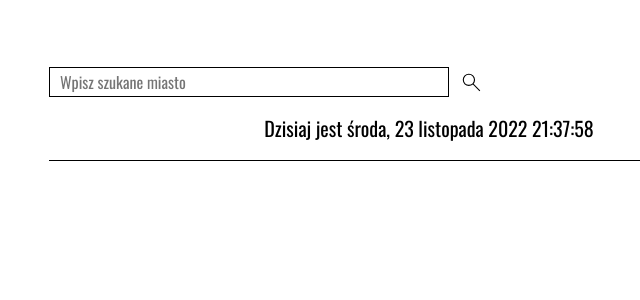
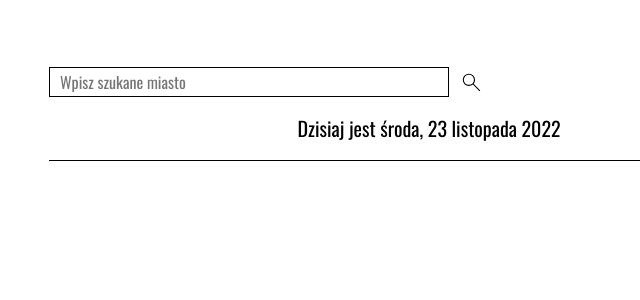
Before and after one commit to carterstorm/react-weather-app, a React (Create React App) app: page / in a window 1280 px wide. Shown: the top 300 px of the page, without its empty margins (211-851 px from the left). Built offline with nearby package versions, Linux system fonts and the light colour scheme.

Commit message:
deleted time from Date component

```diff
--- a/src/MainWrapper/DateContainer/index.js
+++ b/src/MainWrapper/DateContainer/index.js
@@ -15,9 +15,6 @@ export const DateContainer = () => {
                     day: "numeric",
                     month: "long",
                     year: "numeric",
-                    hour: "numeric",
-                    minute: "numeric",
-                    second: "numeric",
                 })}
             </Date>
         </Wrapper>
```
